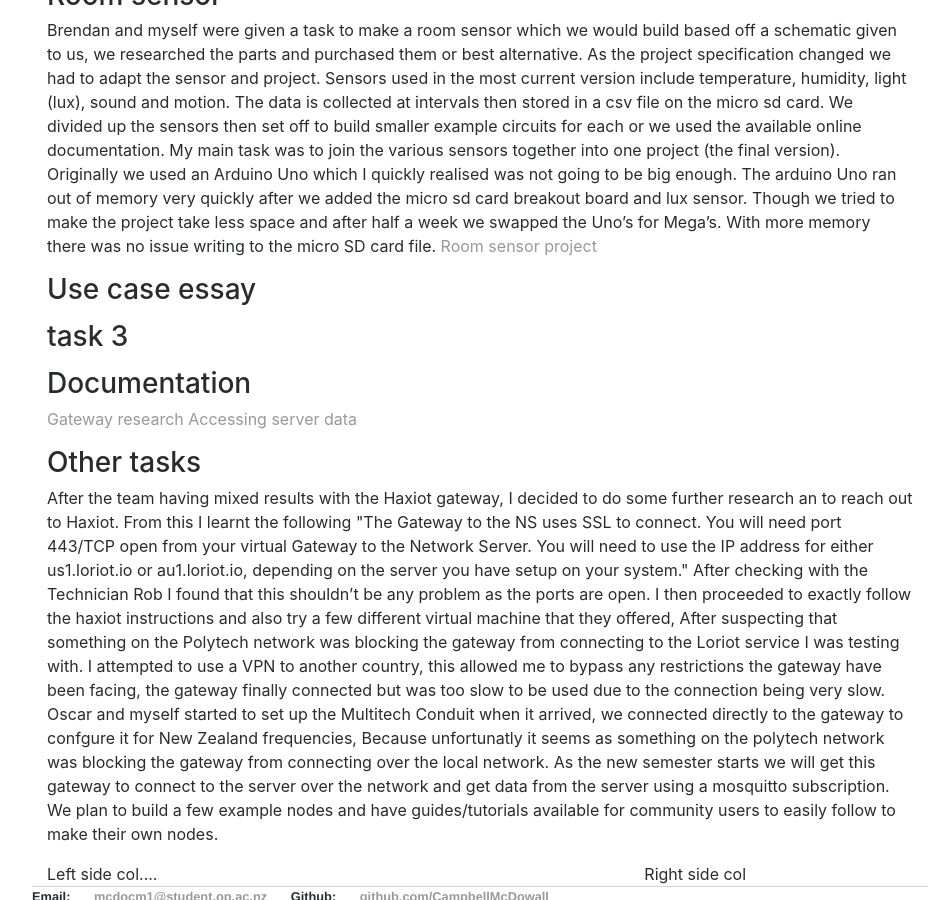
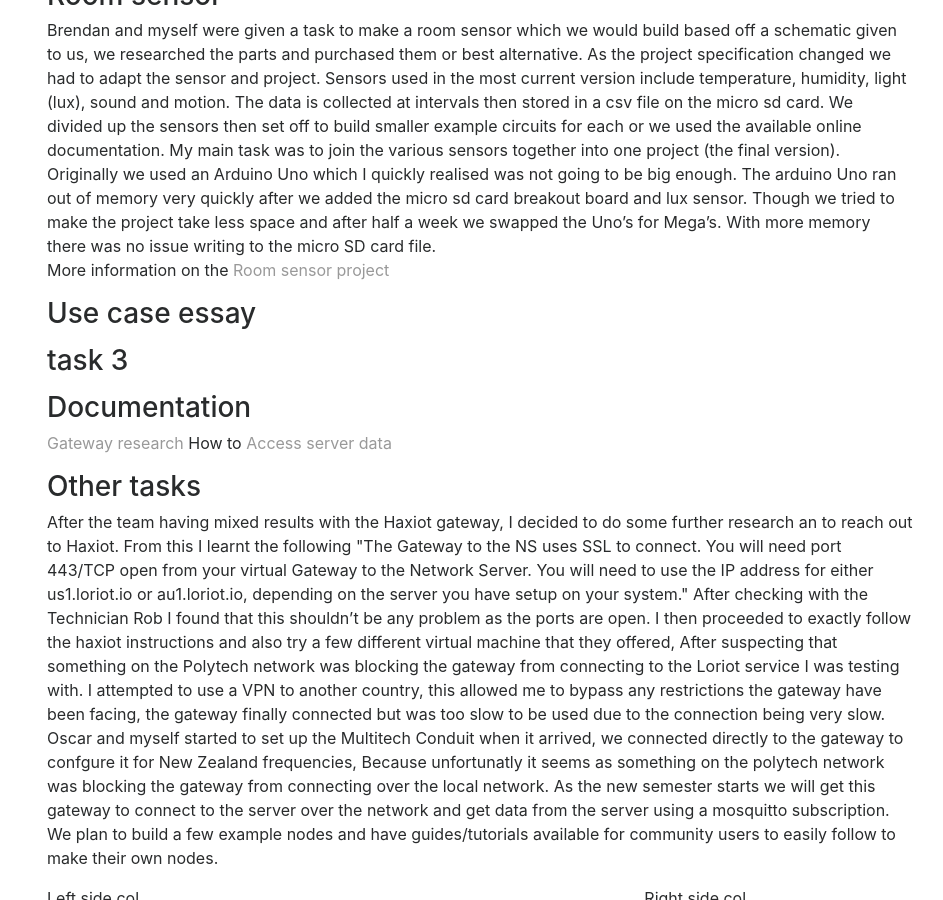
Before and after one commit to CampbellMcDowall/CampbellMcDowall.github.io, a Jekyll site: the page built from projectOne.html, in a window 1280 px wide and 900 px high, scrolled down 1397 px. Shown: the whole window, without its empty margins (160-1103 px from the left). Built offline with Jekyll 4.4.1, drawn with Linux system fonts in a browser that asks for light colours; nearby versions of some CDN libraries.

Commit message:
Update projectOne.html

```diff
--- a/projectOne.html
+++ b/projectOne.html
@@ -57,8 +57,8 @@
 				We divided up the sensors then set off to build smaller example circuits for each or we used the available online documentation.
 				My main task was to join the various sensors together into one project (the final version).  Originally we used an Arduino Uno which I quickly realised was not going to be big enough.
 				The arduino Uno ran out of memory very quickly after we added the micro sd card breakout board and lux sensor.  Though we tried to make the project take less space and after half a week we swapped the Uno’s for Mega’s.
-				With more memory there was no issue writing to the micro SD card file.
-			<a href="https://github.com/OtagoPolytechnic/ThingsNetworkDunedin/tree/gh-pages/development/roomSensor/megaSensor">Room sensor project</a>
+				With more memory there was no issue writing to the micro SD card file.<br>
+				More information on the <a href="https://github.com/OtagoPolytechnic/ThingsNetworkDunedin/tree/gh-pages/development/roomSensor/megaSensor">Room sensor project</a>
 			</p>
 			<p>
 				<h3>Use case essay</h3>
@@ -74,7 +74,7 @@
 				<h3>Documentation</h3>
 
 				<a href="https://github.com/OtagoPolytechnic/ThingsNetworkDunedin/blob/gh-pages/research/gateway/README.md">Gateway research</a>
-				<a href="https://github.com/OtagoPolytechnic/ThingsNetworkDunedin/blob/gh-pages/research/accessingServerData/README.md">Accessing server data</a>
+				How to <a href="https://github.com/OtagoPolytechnic/ThingsNetworkDunedin/blob/gh-pages/research/accessingServerData/README.md">Access server data</a>
 
 
 			</p>
```
